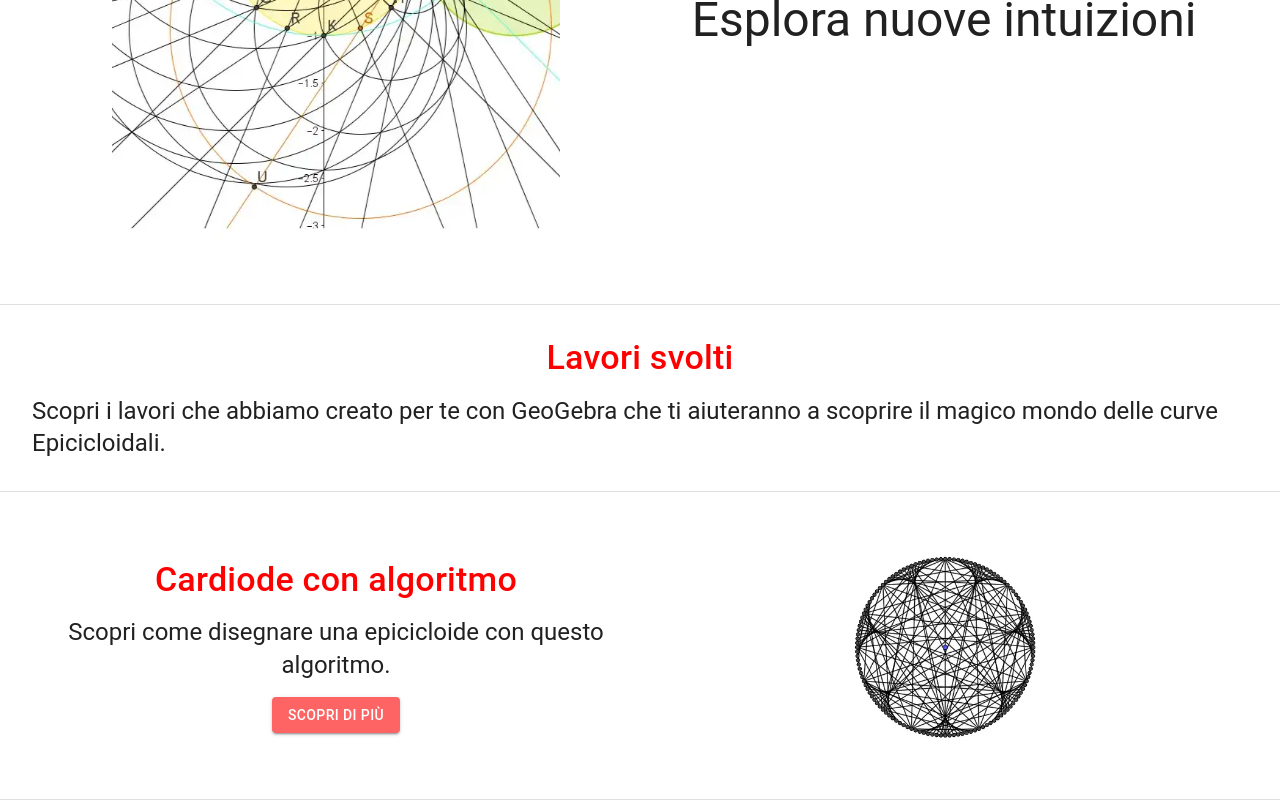
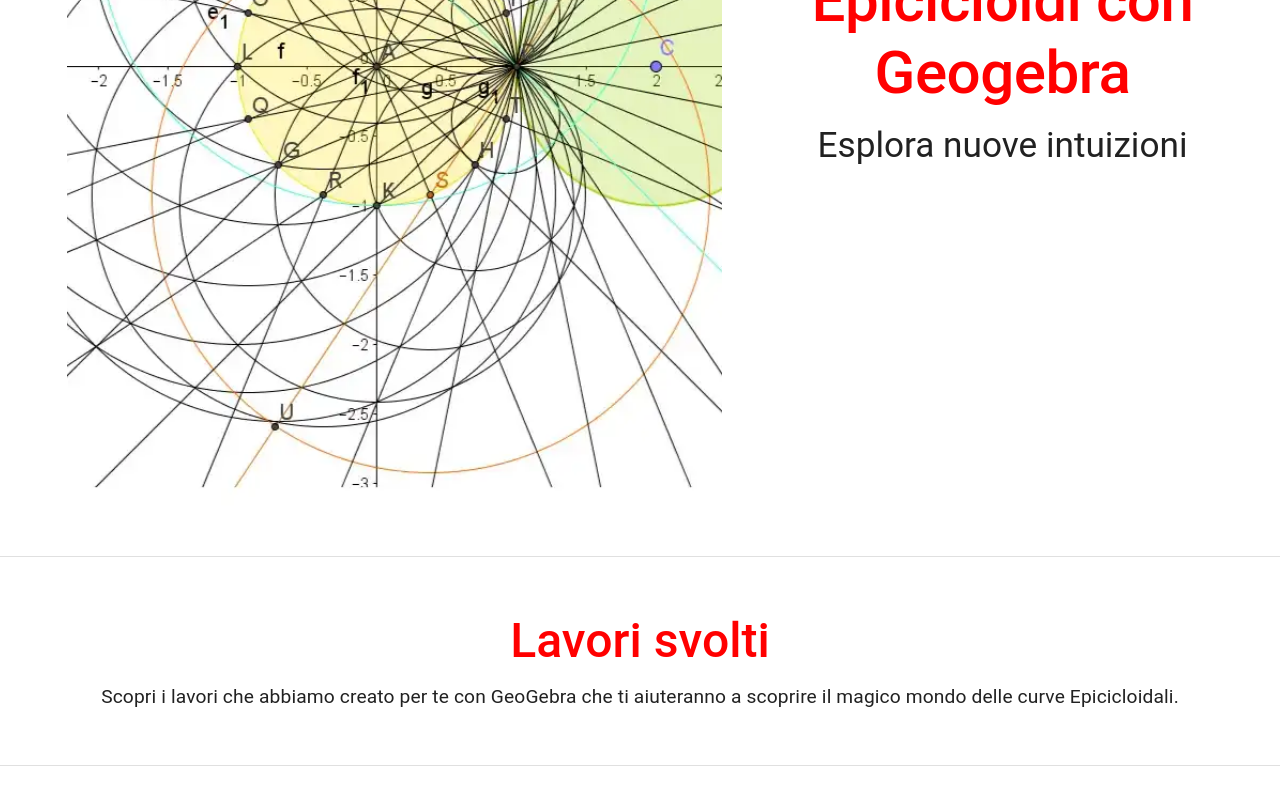
Before and after one commit to LuMarans30/epicicloidi, a Next.js app: page / in a window 1280 px wide. Shown: the part 680-1480 px from the top of the page. Built offline with nearby package versions, Linux system fonts and the light colour scheme.

Commit message:
ripple effect fixed and imageContainer

```diff
--- a/src/app/components/CustomThemeProvider.tsx
+++ b/src/app/components/CustomThemeProvider.tsx
@@ -21,7 +21,7 @@
                                     backgroundColor: prefersDarkMode ? 'rgba(255, 0, 0, 0.2)' : 'rgba(255, 0, 0, 0.6)'
                                 },
                                 '.MuiTouchRipple-child': {
-                                    backgroundColor: 'rgb(255, 0, 0)',
+                                    color: 'rgb(255, 0, 0)',
                                 },
                                 transition: "background-color 1.5s",
                             },
--- a/src/pages/index.tsx
+++ b/src/pages/index.tsx
@@ -12,6 +12,20 @@
     padding: '2.5rem',
 }
 
+const homeImageContainerStyle = {
+    ...leftColumnStyle,
+    position: "relative",
+    width: 900,
+    height: 900
+}
+
+const imageContainerStyle = {
+    ...rightColumnStyle,
+    position: "relative",
+    width: 550,
+    height: 550
+}
+
 export const HomePage = () => {
 
     const router = useRouter();
@@ -19,29 +33,24 @@
     return (
         <>
             <Box sx={containerStyle}>
-                <Box sx={leftColumnStyle}>
+                <Box sx={homeImageContainerStyle}>
                     <Image
                         src={Images[0]}
                         priority
                         alt="Logo"
-                        style={{
-                            width: "80%",
-                            height: "80%",
-                            objectFit: "cover"
-                        }}
-                        width="700"
-                        height="800"
+                        fill
+                        objectFit={'contain'}
                     />
                 </Box>
                 <Box sx={rightColumnStyle}>
-                    <Typography color={"red"} fontWeight={400} variant="h2">Epicicloidi con Geogebra</Typography>
-                    <Typography variant="h3">Esplora nuove intuizioni</Typography>
+                    <Typography color={"red"} fontWeight={500} variant="h2">Epicicloidi con Geogebra</Typography>
+                    <Typography fontSize={"2.2rem"} variant="h3">Esplora nuove intuizioni</Typography>
                 </Box>
             </Box>
             <Divider />
-            <Box sx={{ ...flexColumnStyle, padding: "2em" }}>
-                <Typography fontWeight={500} color={"red"} variant="h4">Lavori svolti</Typography>
-                <Typography variant="h5">Scopri i lavori che abbiamo creato per te con GeoGebra che ti aiuteranno a scoprire il magico mondo delle curve Epicicloidali.</Typography>
+            <Box sx={{ ...flexColumnStyle, padding: "3.5em" }}>
+                <Typography fontWeight={500} color={"red"} variant="h3">Lavori svolti</Typography>
+                <Typography fontSize={"1.2rem"} variant="h4">Scopri i lavori che abbiamo creato per te con GeoGebra che ti aiuteranno a scoprire il magico mondo delle curve Epicicloidali.</Typography>
             </Box>
             <Divider />
             {
@@ -50,21 +59,16 @@
                         <div key={index}>
                             <Box sx={containerStyle}>
                                 <Box sx={leftColumnStyle}>
-                                    <Typography fontWeight={500} color={"red"} variant="h4">{item.label}</Typography>
-                                    <Typography variant="h5">{item.description}</Typography>
+                                    <Typography fontWeight={500} fontSize={"2.5rem"} color={"red"} variant="h5">{item.label}</Typography>
+                                    <Typography variant="h6">{item.description}</Typography>
                                     <Button onClick={() => router.push(item.path)} variant="contained" color="primary">Scopri di più</Button>
                                 </Box>
-                                <Box sx={rightColumnStyle}>
+                                <Box sx={imageContainerStyle}>
                                     <Image
                                         src={Images[index + 1]}
                                         alt="Logo"
-                                        style={{
-                                            width: "50%",
-                                            height: "50%",
-                                            objectFit: "cover"
-                                        }}
-                                        width={500}
-                                        height={500}
+                                        fill
+                                        objectFit={'contain'}
                                     />
                                 </Box>
                             </Box>
```
